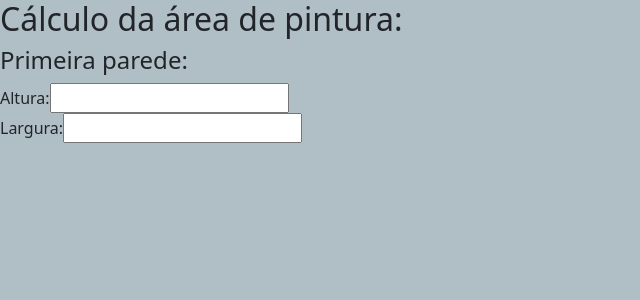
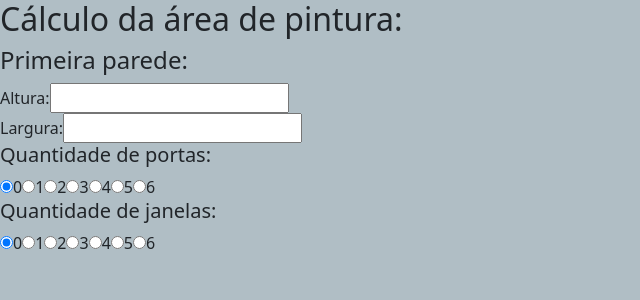
Before and after one commit to vitor-m-cardoso/code-challenge, a React (Create React App) app: page / in a window 1280 px wide. Shown: the top 300 px of the page, without its empty margins (0-640 px from the left). Built offline with nearby package versions, Linux system fonts and the light colour scheme.

Commit message:
altera estrutura do componente Radio e adiciona a selecao de quantidade de portas e/ou janelas ao form

```diff
--- a/src/components/Form.js
+++ b/src/components/Form.js
@@ -1,11 +1,16 @@
 import React, { useState } from 'react';
 
 import Input from './Input';
+import Radio from './Radio';
 
 export default function Form() {
   const [firstHeightValue, setFirstHeightValue] = useState(2.20);
 
   const [firstWidthValue, setFirstWidthValue] = useState(1);
+
+  const [firstWallQtyDoor, setFirstWallQtyDoor] = useState("0");
+
+  const [firstWallQtyWindow, setFirstWallQtyWindow] = useState("0");
 
   return (
     <form>
@@ -27,6 +32,22 @@ export default function Form() {
               setValue={ setFirstWidthValue }
             />
           </div>
+          <div>
+            <h3 className="h5">Quantidade de portas:</h3>
+            <Radio
+              options={["0", "1", "2", "3", "4", "5", "6"]}
+              value={ firstWallQtyDoor }
+              setValue={ setFirstWallQtyDoor }
+            />
+          </div>
+          <div>
+            <h3 className="h5">Quantidade de janelas:</h3>
+            <Radio
+              options={["0", "1", "2", "3", "4", "5", "6"]}
+              value={ firstWallQtyWindow }
+              setValue={ setFirstWallQtyWindow }
+            />
+          </div>
         </section>
       </div>
     </form>
--- a/src/components/Radio.js
+++ b/src/components/Radio.js
@@ -1,6 +1,6 @@
 import React from 'react';
 
-const Radio = ({ options, value, setValue, ...props }) => {
+export default function Radio({ options, value, setValue, ...props }) {
   return (
     <>
       { options.map((option) => (
@@ -9,13 +9,12 @@ const Radio = ({ options, value, setValue, ...props }) => {
             type="radio"
             value={ option }
             checked={ value === option }
-            onChange={ ({ target: { value } }) => setValue(value) }
+            onChange={({ target }) => setValue(target.value)}
             { ...props }
           />
+          { option }
         </label>
-      )) }
+      ))}
     </>
   );
 };
-
-export default Radio;
```
